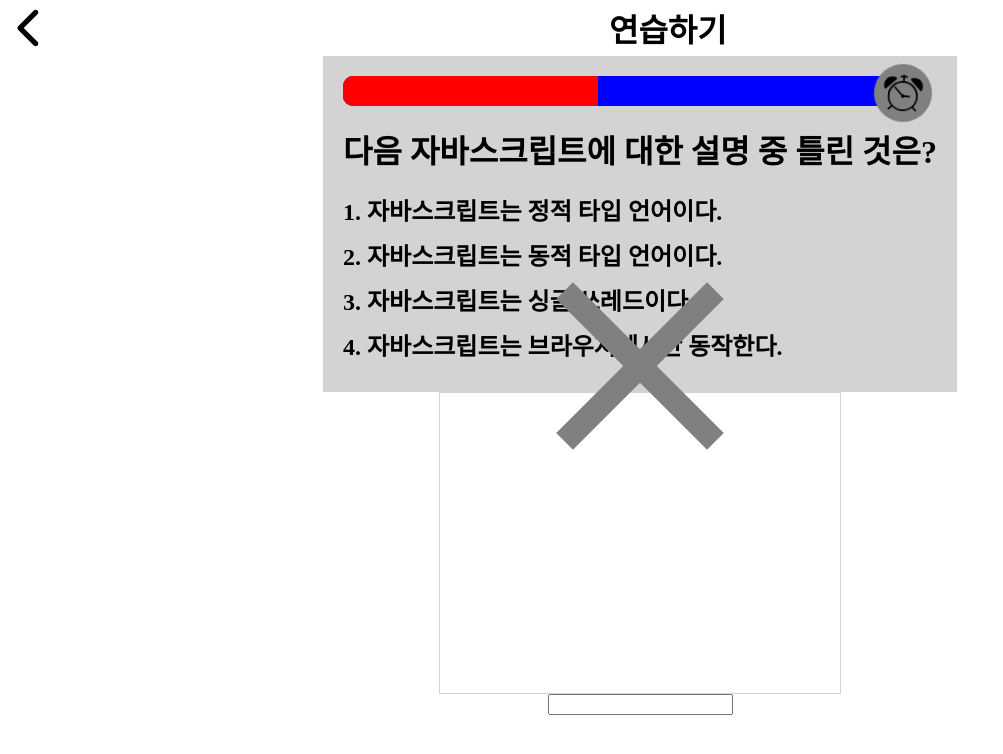
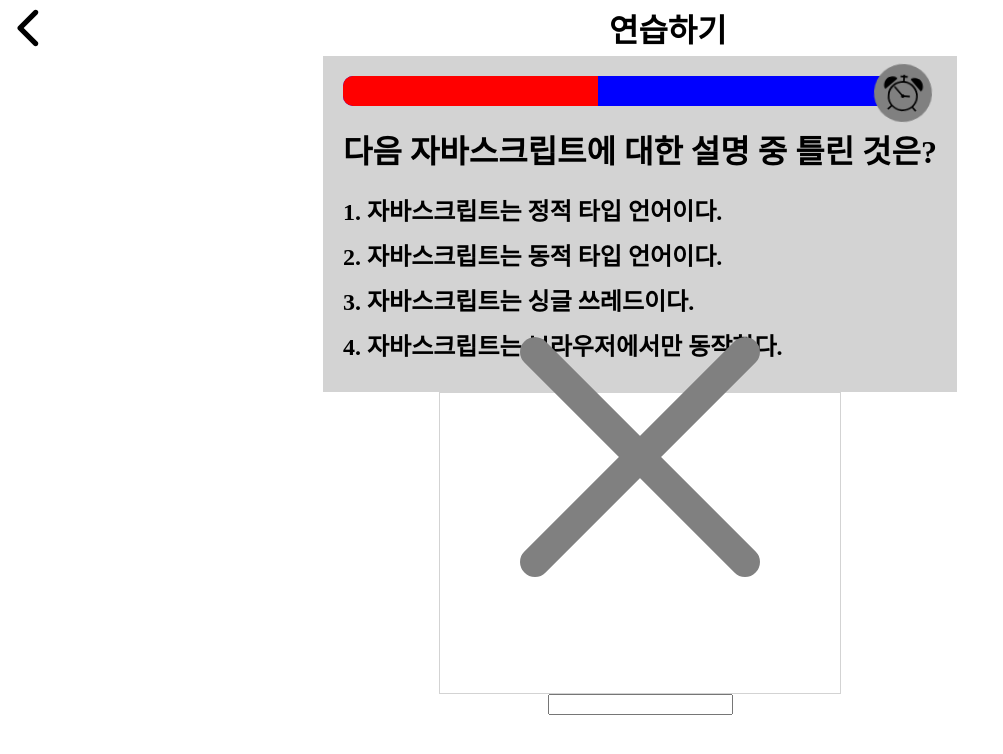
Before and after one commit to hyeon9782/dev-quiz, a React (Vite) app: page /practice in a window 1280 px wide. Shown: the top 754 px of the page, without its empty margins (0-1003 px from the left). Built offline with nearby package versions, Linux system fonts and the light colour scheme.

Commit message:
refactor: Result 컴포넌트 애니메이션 변경

```diff
--- a/src/components/quzi/Result/Result.style.ts
+++ b/src/components/quzi/Result/Result.style.ts
@@ -1,12 +1,34 @@
-import { css } from "@emotion/react";
-import { shake } from "../Timer/Timer.style";
+import { css, keyframes } from "@emotion/react";
+
+const flipScale = keyframes`
+ 0% {
+    -webkit-transform: scale(1) rotateX(0);
+            transform: scale(1) rotateX(0);
+  }
+  50% {
+    -webkit-transform: scale(2.5) rotateX(-90deg);
+            transform: scale(2.5) rotateX(-90deg);
+  }
+  100% {
+    -webkit-transform: scale(1) rotateX(-180deg);
+            transform: scale(1) rotateX(-180deg);
+  }
+`;
 
 export const resultStyle = css({
-  fontSize: "18rem",
-  position: "absolute",
-  top: "50%",
-  left: "50%",
-  transform: "translate(-50%, -50%)",
+  position: "fixed",
+  top: "0",
+  left: "0",
+  width: "100%",
+  height: "100%",
+  display: "flex",
+  justifyContent: "center",
+  alignItems: "center",
+});
+
+export const resultIconStyle = css({
+  fontSize: "30rem",
   color: "gray",
-  animation: `${shake} 1s linear`,
+  transformOrigin: "50% 50%",
+  animation: `${flipScale} 0.5s linear both`,
 });
--- a/src/components/quzi/Result/Result.tsx
+++ b/src/components/quzi/Result/Result.tsx
@@ -1,11 +1,15 @@
-import { IoMdClose } from "react-icons/io";
+import { IoCloseOutline } from "react-icons/io5";
 import { FaRegCircle } from "react-icons/fa";
-import { resultStyle } from "./Result.style";
+import { resultIconStyle, resultStyle } from "./Result.style";
 import { createPortal } from "react-dom";
 
 const Result = ({ result }: { result: boolean }) => {
   return createPortal(
-    <div css={resultStyle}>{result ? <FaRegCircle /> : <IoMdClose />}</div>,
+    <div css={resultStyle}>
+      <div css={resultIconStyle}>
+        {result ? <FaRegCircle /> : <IoCloseOutline />}
+      </div>
+    </div>,
     document.body
   );
 };
```
